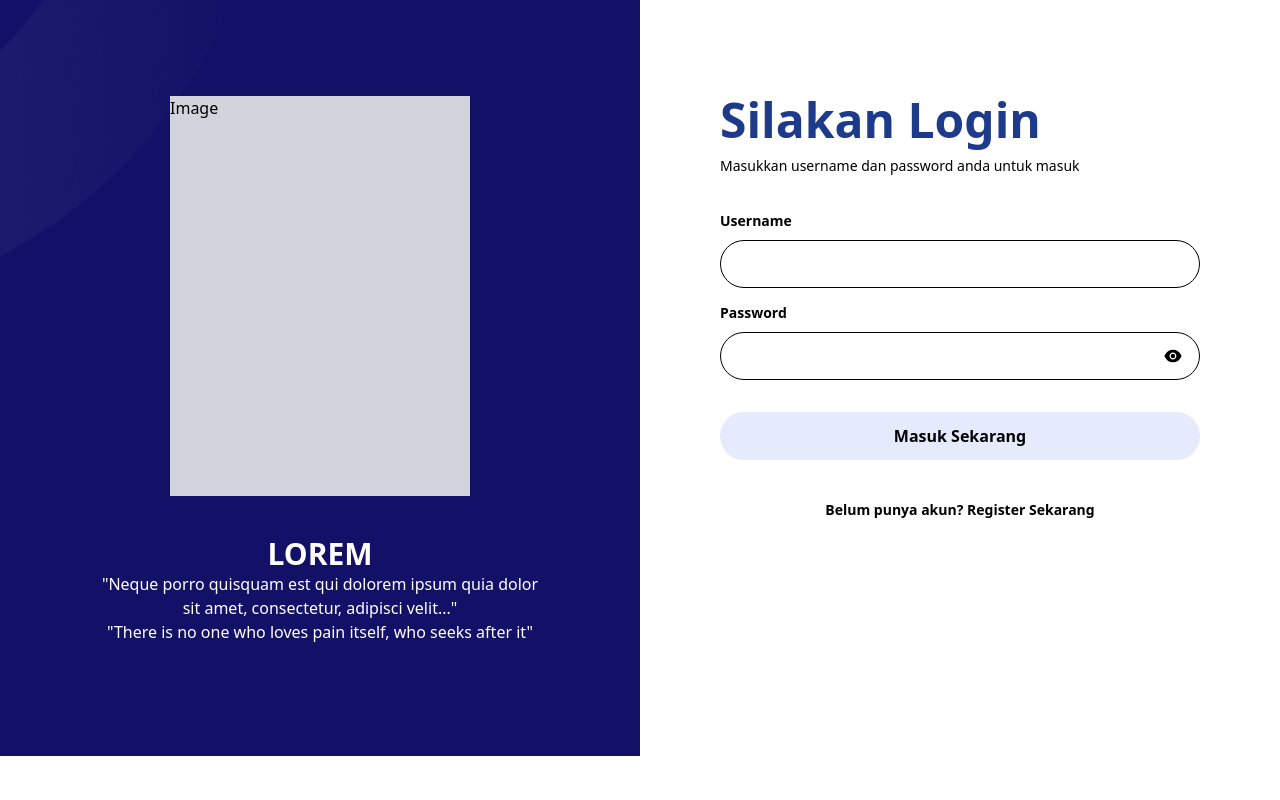
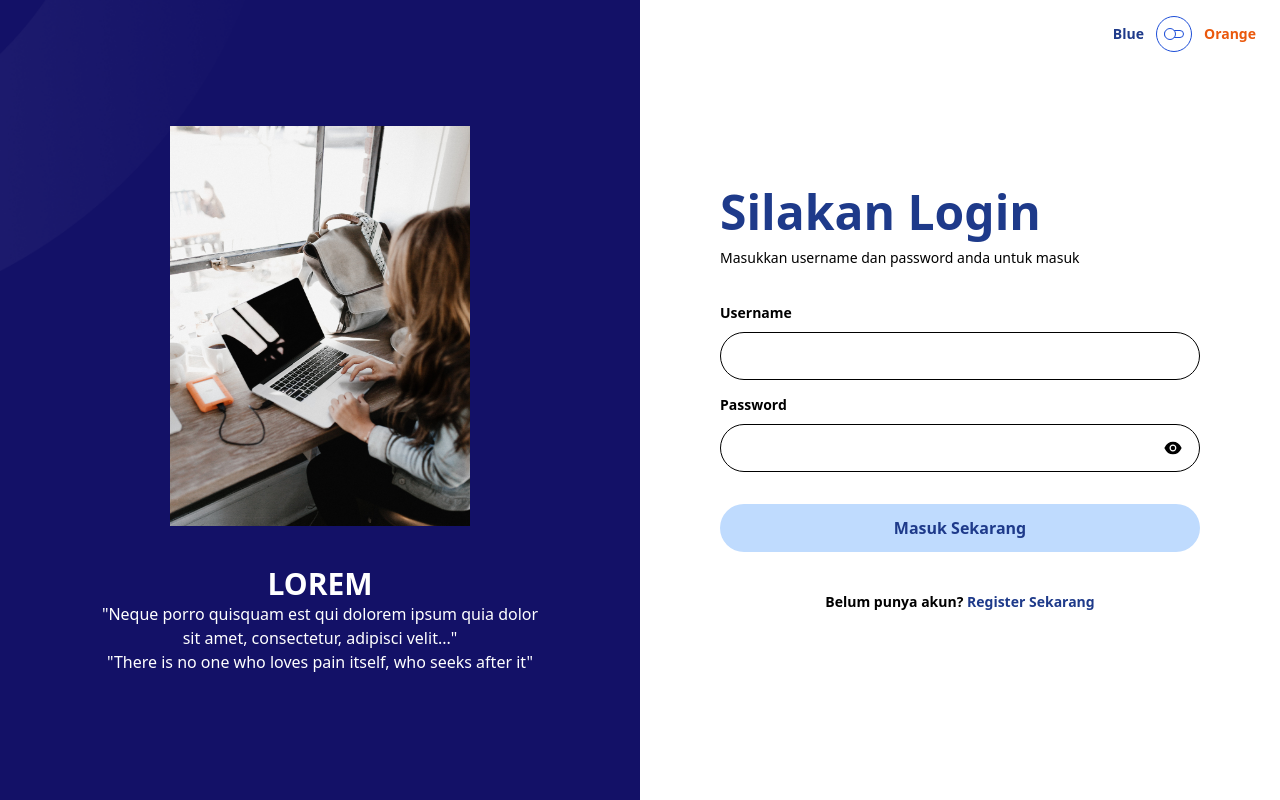
Before and after one commit to rezkitr/vocagame-test, a Next.js app: page /login in a window 1280 px wide. Built offline with nearby package versions, Linux system fonts and the light colour scheme.

Commit message:
fix layout & toggle theme

```diff
--- a/src/app/globals.css
+++ b/src/app/globals.css
@@ -1,6 +1,15 @@
 @tailwind base;
 @tailwind components;
 @tailwind utilities;
+
+body,
+html {
+    margin: 0;
+    padding: 0;
+}
+* {
+    box-sizing: border-box;
+}
 
 @layer components {
     .auth-input.default .input-wrapper {
@@ -14,6 +23,14 @@
     .auth-input.alt .input-wrapper {
         @apply border-white;
     }
+
+    .blue .submit-btn {
+        @apply text-blue-900 bg-blue-200;
+    }
+
+    .orange .submit-btn {
+        @apply text-orange-600 bg-orange-200;
+    }
 }
 
 @layer base {
@@ -25,6 +42,11 @@
         @apply bg-[url('/bg-login-blue.png')];
     }
 
+    .blue .login-title,
+    .blue .login-link {
+        @apply text-blue-900;
+    }
+
     .orange .register {
         @apply bg-[url('/bg-register-orange.png')];
     }
@@ -32,4 +54,9 @@
     .orange .login-bg {
         @apply bg-[url('/bg-login-orange.png')];
     }
+
+    .orange .login-title,
+    .orange .login-link {
+        @apply text-orange-600;
+    }
 }
--- /dev/null
+++ b/src/app/login/layout.js
@@ -0,0 +1,11 @@
+import { ToggleThemeButton } from "@/components";
+
+const LoginLayout = ({ children }) => {
+    return <div className="h-full relative">
+        <div className="absolute top-4 right-6">
+            <ToggleThemeButton />
+        </div>
+        {children}</div>;
+};
+
+export default LoginLayout;
--- a/src/app/login/page.js
+++ b/src/app/login/page.js
@@ -1,11 +1,14 @@
 import { AuthPageTitle, Input, SubmitButton } from "@/components/auth";
+import Image from "next/image";
 import Link from "next/link";
 
 const Login = () => {
     return (
         <div className="h-full flex overflow-auto">
-            <div className="login-bg only:h-max flex-1 bg-cover flex flex-col items-center gap-10 pt-24 pb-28">
-                <div className="w-[300px] min-h-[400px] bg-gray-300">Image</div>
+            <div className="login-bg flex-1 bg-cover flex flex-col items-center justify-center gap-10">
+                <div className="w-[300px] min-h-[400px] bg-gray-300 relative">
+                    <Image src="/login-image.jpg" fill alt="image" />
+                </div>
                 <div className="text-white w-[440px] text-center">
                     <h1 className="font-bold text-3xl">LOREM</h1>
                     <p>
@@ -18,12 +21,12 @@ const Login = () => {
                     </p>
                 </div>
             </div>
-            <div className="flex-1 flex justify-center pt-24 py-28">
+            <div className="flex-1 flex justify-center items-center">
                 <div className="w-[480px]">
                     <AuthPageTitle
                         title="Silakan Login"
                         caption="Masukkan username dan password anda untuk masuk"
-                        titleClassName="text-blue-900"
+                        titleClassName="login-title"
                     />
                     <form>
                         <div className="flex flex-col gap-3 mb-8">
@@ -34,7 +37,9 @@ const Login = () => {
                     </form>
                     <p className="text-center mt-10 text-sm font-semibold">
                         Belum punya akun?{" "}
-                        <Link href="/register">Register Sekarang</Link>
+                        <Link href="/register" className="login-link">
+                            Register Sekarang
+                        </Link>
                     </p>
                 </div>
             </div>
--- a/src/app/register/layout.js
+++ b/src/app/register/layout.js
@@ -3,7 +3,7 @@ import React from "react";
 
 const RegisterLayout = ({ children }) => {
     return (
-        <div>
+        <div className="register h-full overflow-auto bg-cover bg-no-repeat">
             <div className="h-12 bg-white px-4 flex justify-end items-center">
                 <ToggleThemeButton />
             </div>
--- a/src/app/register/page.js
+++ b/src/app/register/page.js
@@ -1,14 +1,15 @@
 "use client";
 import { AuthPageTitle, Input, SubmitButton } from "@/components/auth";
+import Image from "next/image";
 import Link from "next/link";
 
 const Register = () => {
     return (
-        <div className="register h-full overflow-auto flex justify-center bg-cover text-gray-50 relative">
+        <div className="min-h-full flex justify-center items-center text-gray-50 relative">
             <div className="absolute top-0 left-6 w-[380px] h-[200px] bg-gray-300">
-                Image
+                <Image src="/register-image.jpg" fill alt="registerImg" />
             </div>
-            <div className="w-[480px] h-fit mt-20 mb-24">
+            <div className="w-[480px] min-h-fit mt-20 mb-20">
                 <AuthPageTitle
                     title="Daftarkan Akun"
                     caption="Daftar akun anda  dengan mengisi form dibawah"
--- a/src/components/ToggleThemeButton.js
+++ b/src/components/ToggleThemeButton.js
@@ -22,7 +22,7 @@ const ToggleThemeButton = () => {
                     />
                 </div>
             </div>
-            <p className="text-sm font-semibold text-orange-400">Orange</p>
+            <p className="text-sm font-semibold text-orange-600">Orange</p>
         </div>
     );
 };
--- a/src/redux/Wrapper.js
+++ b/src/redux/Wrapper.js
@@ -3,7 +3,7 @@ import { useSelector } from "react-redux";
 
 const Wrapper = ({ children }) => {
     const theme = useSelector((state) => state.theme.theme);
-    return <div className={theme}>{children}</div>;
+    return <div className={`h-full ${theme}`}>{children}</div>;
 };
 
 export default Wrapper;
```
Also changed, not shown: public/login-image.jpg (added), public/register-image.jpg (added).
